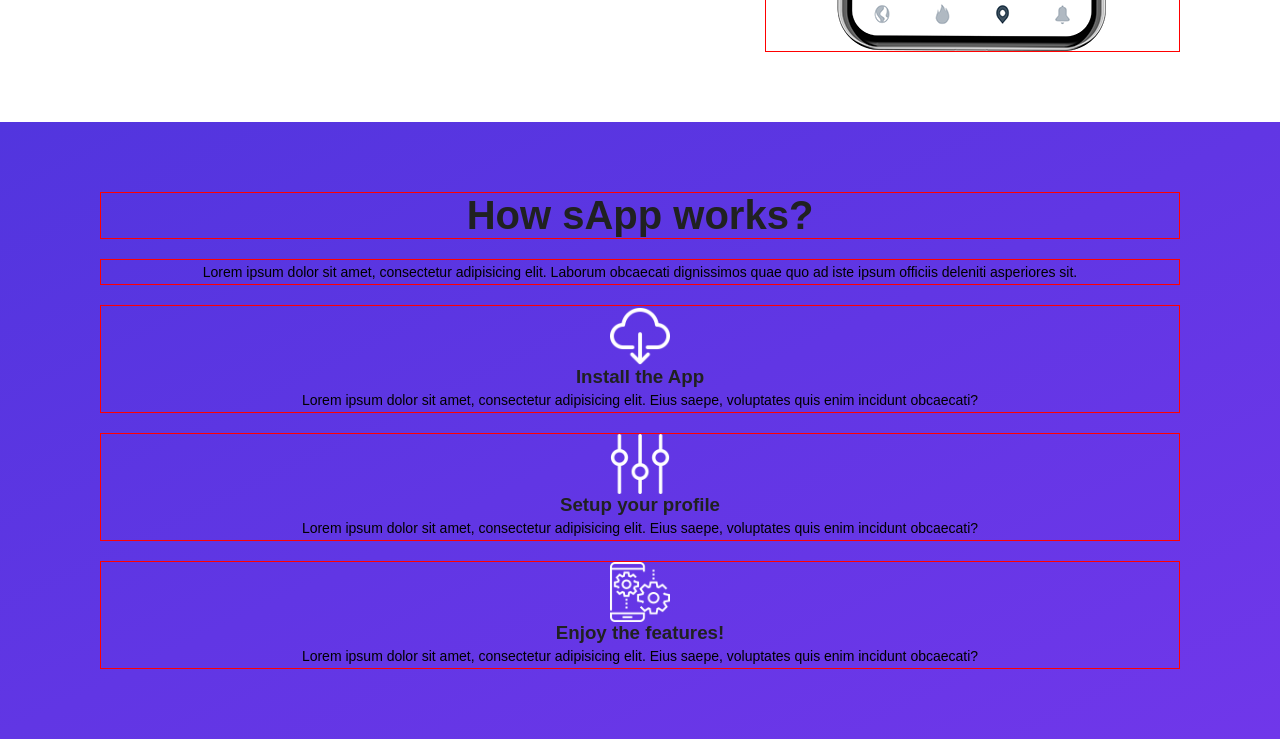
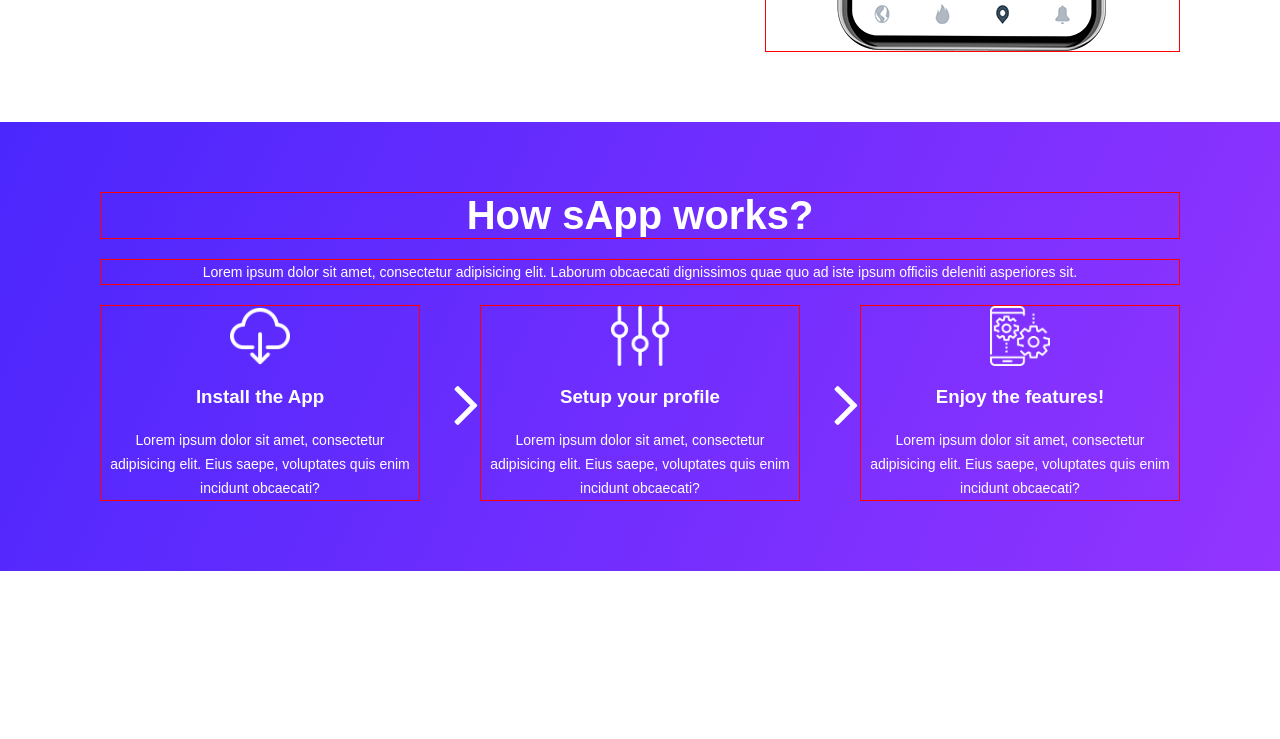
Before and after one commit to front-end-by-rimantas/39-grupe-portfolio-react, a website: page index.html in a window 1280 px wide. Shown: the part 570-1309 px from the top of the page. After the commit the page ends 1141 px from the top, so only its background shows below. Drawn offline with Linux system fonts and the light colour scheme.

Commit message:
How sApp works Structure #8

```diff
--- a/css/base/layout.css
+++ b/css/base/layout.css
@@ -33,8 +33,8 @@
 --section-white: #fff;
 --text-black: #202121;
 --text-grey: #565656;
---color-indigo: #5235de;
---color-purple: #7037ea;
+--color-indigo: #4b27fd;
+--color-purple: #9334ff;
 }
 
 /* Page color section end */
--- a/css/pages/home.css
+++ b/css/pages/home.css
@@ -80,12 +80,17 @@
 
 /* How sApp works start */
 .how-app-gradient{
-    background-image: linear-gradient(to bottom right, var(--color-indigo), var(--color-purple));
+    background-image: linear-gradient(115deg, var(--color-indigo), var(--color-purple));
+}
+.how-app-gradient h2, h3, p {
+    color: var(--section-white);
 }
 .how-app-align{
     text-align: center;
 }
 .how-app-flexwrap{
+    text-align: center;
+    gap:20px;
     display: flex;
     flex-flow: column nowrap;
     justify-content: center;
@@ -95,6 +100,19 @@
     width: 60px;
     height: 60px;
     object-fit: contain;
+}
+.how-app-gradient .relative-pseudo{
+    position: relative;
+}
+.how-app-gradient .row .relative-pseudo .pseudo{
+    position: absolute;
+    font-size: 70px;
+    color: var(--section-white);
+    right:calc(var(--gap) * -1);
+    transition: all 0.3s;
+}
+.how-app-gradient .relative-pseudo:hover .pseudo{
+    right:calc((var(--gap) * -1) - 5px)
 }
 /* How sApp works end */
 
--- a/index.html
+++ b/index.html
@@ -65,15 +65,18 @@
     <!-- Make Your Device end -->
 
     <!-- How sApp works start -->
-    <div class="container how-app-gradient">
-        <div class="row">
+    <div class="container how-app-gradient ">
+        <div class="row ">
             <h2 class="col-12 how-app-align">
                 How sApp works?
             </h2>
             <p class="col-12 how-app-align">
                 Lorem ipsum dolor sit amet, consectetur adipisicing elit. Laborum obcaecati dignissimos quae quo ad iste ipsum officiis deleniti asperiores sit.
             </p>
-            <div class="col-12 how-app-flexwrap">
+        </div>
+        <div class="row">
+            <div class="col-12 col-md-4 how-app-flexwrap relative-pseudo">
+                <div class="fa fa-angle-right pseudo hidden visible-md"></div>
                 <img src="./img/work_thumb_1.png" alt="">
                 <h3>
                     Install the App
@@ -82,7 +85,8 @@
                     Lorem ipsum dolor sit amet, consectetur adipisicing elit. Eius saepe, voluptates quis enim incidunt obcaecati?
                 </p>
             </div>
-            <div class="col-12 how-app-flexwrap">
+            <div class="col-12 col-md-4 how-app-flexwrap relative-pseudo">
+                <div class="fa fa-angle-right pseudo hidden visible-md"></div>
                 <img src="./img/work_thumb_2.png" alt="">
                 <h3>
                     Setup your profile
@@ -91,7 +95,7 @@
                     Lorem ipsum dolor sit amet, consectetur adipisicing elit. Eius saepe, voluptates quis enim incidunt obcaecati?
                 </p>
             </div>
-            <div class="col-12 how-app-flexwrap">
+            <div class="col-12 col-md-4 how-app-flexwrap">
                 <img src="./img/work_thumb_3.png" alt="">
                 <h3>
                     Enjoy the features!
```
